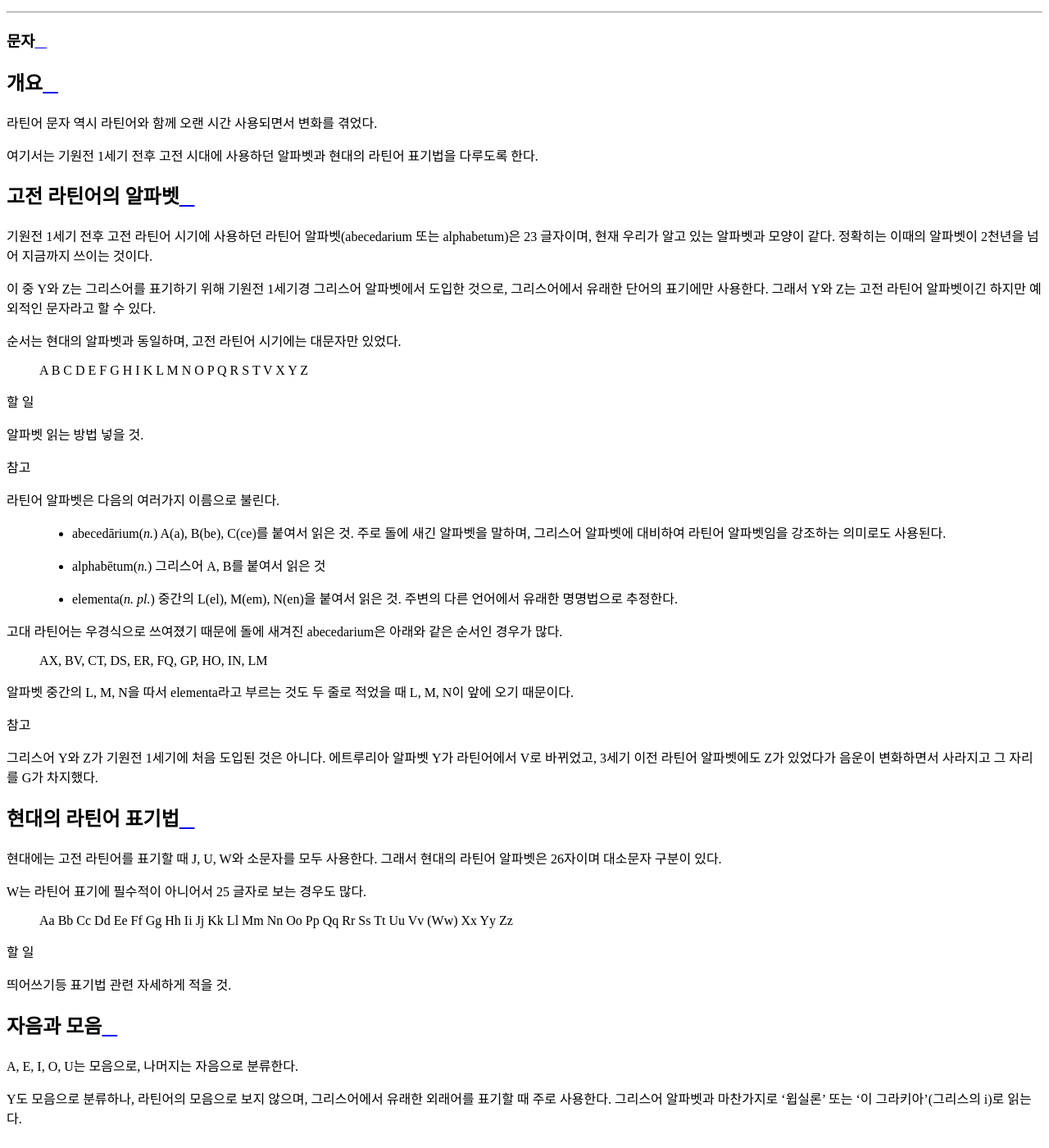
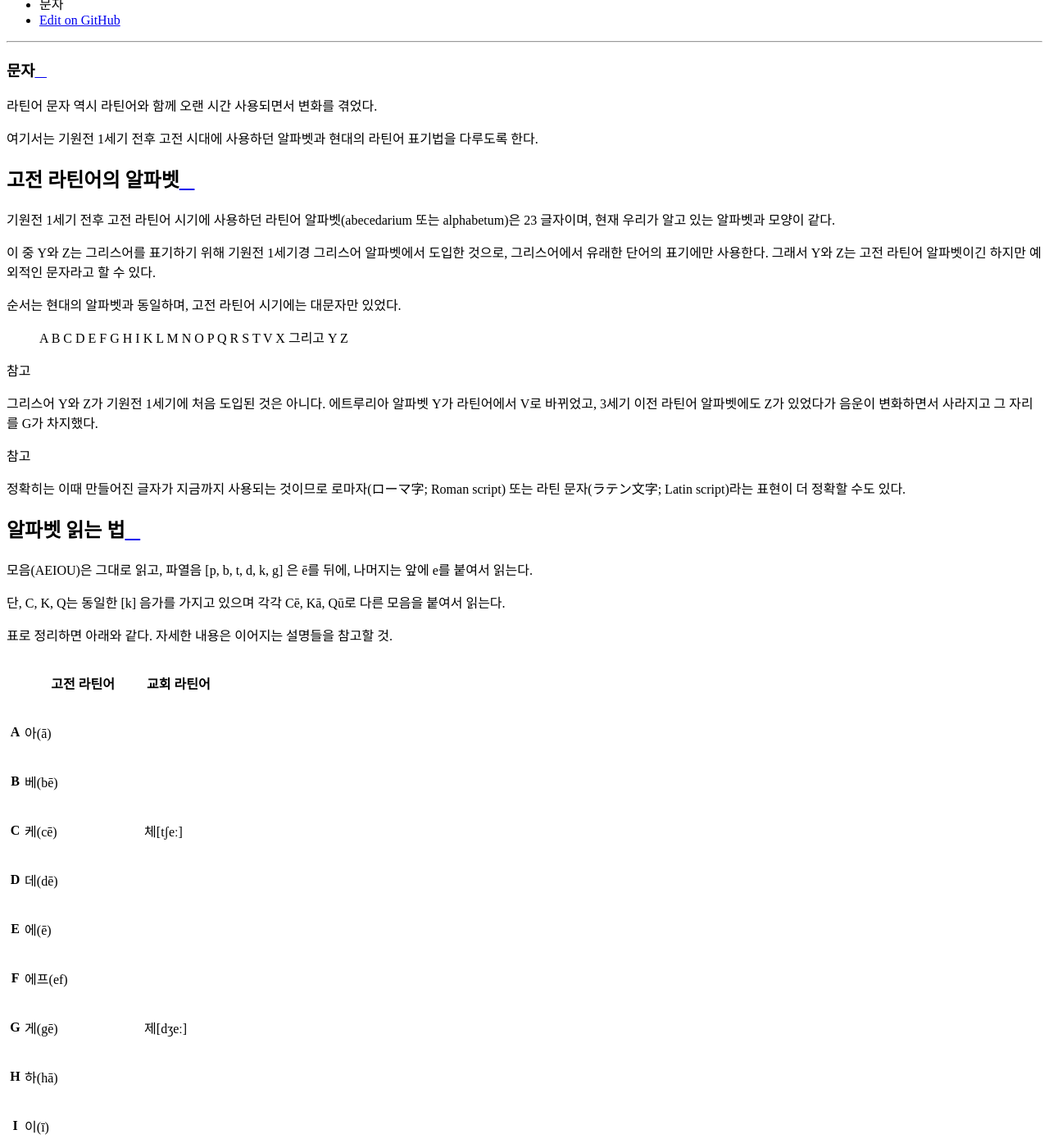
Before and after one commit to kabbala/grammatica_latina, a Sphinx documentation site: the page built from source/alphabet/abecedarium.rst, in a window 1280 px wide and 1400 px high, scrolled down 9895 px. Shown: the whole window at 82% size. Built offline with Sphinx 7.4.7 and the Read the Docs theme 2.0.0, drawn with Linux system fonts in a browser that asks for light colours; some of the changed text lies outside the part shown.

Commit message:
내용 추가

```diff
--- a/source/alphabet/abecedarium.rst
+++ b/source/alphabet/abecedarium.rst
@@ -1,8 +1,5 @@
 문자
 ====
-
-개요
-----
 
 라틴어 문자 역시 라틴어와 함께 오랜 시간 사용되면서 변화를 겪었다.
 
@@ -11,15 +8,61 @@
 고전 라틴어의 알파벳
 --------------------
 
-기원전 1세기 전후 고전 라틴어 시기에 사용하던 라틴어 알파벳(abecedarium 또는 alphabetum)은 23 글자이며, 현재 우리가 알고 있는 알파벳과 모양이 같다. 정확히는 이때의 알파벳이 2천년을 넘어 지금까지 쓰이는 것이다.
+기원전 1세기 전후 고전 라틴어 시기에 사용하던 라틴어 알파벳(abecedarium 또는 alphabetum)은 23 글자이며, 현재 우리가 알고 있는 알파벳과 모양이 같다.
 
 이 중 Y와 Z는 그리스어를 표기하기 위해 기원전 1세기경 그리스어 알파벳에서 도입한 것으로, 그리스어에서 유래한 단어의 표기에만 사용한다. 그래서 Y와 Z는 고전 라틴어 알파벳이긴 하지만 예외적인 문자라고 할 수 있다.
 
 순서는 현대의 알파벳과 동일하며, 고전 라틴어 시기에는 대문자만 있었다.
 
-   | A B C D E F G H I K L M N O P Q R S T V X Y Z
+   | A B C D E F G H I K L M N O P Q R S T V X 그리고 Y Z
 
-.. todo:: 알파벳 읽는 방법 넣을 것.
+.. note::
+
+   그리스어 Y와 Z가 기원전 1세기에 처음 도입된 것은 아니다. 에트루리아 알파벳 Y가 라틴어에서 V로 바뀌었고, 3세기 이전 라틴어 알파벳에도 Z가 있었다가 음운이 변화하면서 사라지고 그 자리를 G가 차지했다.
+
+.. note::
+
+   정확히는 이때 만들어진 글자가 지금까지 사용되는 것이므로 로마자(ローマ字; Roman script) 또는 라틴 문자(ラテン文字; Latin script)라는 표현이 더 정확할 수도 있다.
+
+알파벳 읽는 법
+--------------
+
+모음(AEIOU)은 그대로 읽고, 파열음 [p, b, t, d, k, g] 은 ē를 뒤에, 나머지는 앞에 e를 붙여서 읽는다.
+
+단, C, K, Q는 동일한 [k] 음가를 가지고 있으며 각각 Cē, Kā, Qū로 다른 모음을 붙여서 읽는다.
+
+표로 정리하면 아래와 같다. 자세한 내용은 이어지는 설명들을 참고할 것.
+
+.. csv-table::
+   :header-rows: 1
+   :stub-columns: 1
+   :widths: auto
+
+   "", "고전 라틴어", "교회 라틴어"
+   A, 아(ā)
+   B, 베(bē)
+   C, 케(cē), 체[tʃeː]
+   D, 데(dē)
+   E, 에(ē)
+   F, 에프(ef)
+   G, 게(gē), 제[dʒeː]
+   H, 하(hā)
+   I, 이(ī)
+   K, 카(kā)
+   L, 엘(el)
+   M, 엠(em)
+   N, 엔(en)
+   O, 오(ō)
+   P, 페(pē)
+   Q, 쿠(qū)
+   R, 에르(er)
+   S, 에스(es)
+   T, 테(tē)
+   V, 우(ū)
+   X, 잌스(ix)
+   Y, 윕실론, 입실론
+   "", 이 그라이카(ī Graeca)
+   Z, 제타[ˈzeːta], 제타[ˈdzeːta]
 
 .. note::
 
@@ -34,10 +77,6 @@
       | AX, BV, CT, DS, ER, FQ, GP, HO, IN, LM
 
    알파벳 중간의 L, M, N을 따서 elementa라고 부르는 것도 두 줄로 적었을 때 L, M, N이 앞에 오기 때문이다.
-
-.. note::
-
-   그리스어 Y와 Z가 기원전 1세기에 처음 도입된 것은 아니다. 에트루리아 알파벳 Y가 라틴어에서 V로 바뀌었고, 3세기 이전 라틴어 알파벳에도 Z가 있었다가 음운이 변화하면서 사라지고 그 자리를 G가 차지했다.
 
 현대의 라틴어 표기법
 --------------------
@@ -55,7 +94,7 @@
 
 A, E, I, O, U는 모음으로, 나머지는 자음으로 분류한다.
 
-Y도 모음으로 분류하나, 라틴어의 모음으로 보지 않으며, 그리스어에서 유래한 외래어를 표기할 때 주로 사용한다. 그리스어 알파벳과 마찬가지로 ‘윕실론’ 또는 ‘이 그라키아’(그리스의 i)로 읽는다.
+Y도 모음으로 분류하나, 라틴어의 모음으로 보지 않으며, 그리스어에서 유래한 외래어를 표기할 때 주로 사용한다. 그리스어 알파벳과 마찬가지로 ‘윕실론’ 또는 ‘이 그라이카’(그리스의 i)로 읽는다.
 
 모음의 장단 표기
 ----------------
@@ -101,7 +140,7 @@
 .. todo:: 교회 라틴어의 복모음 au, eu, ay, yi 확인할 것.
 
 æ, œ
-^^^^^
+-----
 
 중세 라틴어에서 복모음 ae와 oe를 표기하기 위해 사용한 글자로, 고전 라틴어에서는 사용하지 않는다.
 
@@ -144,12 +183,14 @@
 
 그러나 고전 라틴어 시대에 접어들면 C와 G는 확실히 구분이 되며, 동시에 K와 Q의 사용빈도가 줄어들고 C로 통합된다.
 
+로마인의 이름인 Gaius와 Gnaeus의 약자를 C.로 적는 것은 그 흔적이 남은 것이다. Gnaeus는 Cn.으로 적기도 한다. 이 때문에 Caius로 잘못 적는 경우가 왕왕 있다. 이 이름을 가진 유명한 사람으로는 법학자인 가이우스와 칼리굴라 황제가 있다.
+
 K
-^^^^^
+------
 
 같은 음가를 가진 C가 주로 사용되기 때문에, 고전 라틴어 시대부터는 사실상 K가 쓰이지 않는다. 라틴어로 남아있는 것은 Kaeso라는 고유명사와 Kalendae 뿐이다. 이 둘은 이전 표기법을 전통적으로 지켜온 것으로 추정된다.
 
-이후에 발전한 교회 라틴어에서도 K는 쓰이지 않는다. 다만 그리스어 같은 외래어 표기에 드물게 사용된다.
+이후에 발전한 교회 라틴어에서도 K는 쓰이지 않는다. 다만 그리스어 같은 외래어 표기에 드물게 사용된다. 그래서 그리스어 알파벳 발음인 캎파(kappa)로 읽는 경우도 있다.
 
 * Karthago
 * Kyrie
@@ -187,3 +228,6 @@
 ------
 
 .. todo:: 모음 중심으로 음절 나누는 것 설명할 것.
+
+소문자
+------
```
Also changed, not shown: other parts of source/alphabet/abecedarium.rst (+2 -2 lines), source/alphabet/appellatio_litterarum.rst (+19 -6 lines), source/introductio/divisio.rst (+8 -0 lines), source/introductio/graecus.rst (+18 -6 lines), source/liber.rst (+5 -9 lines).
